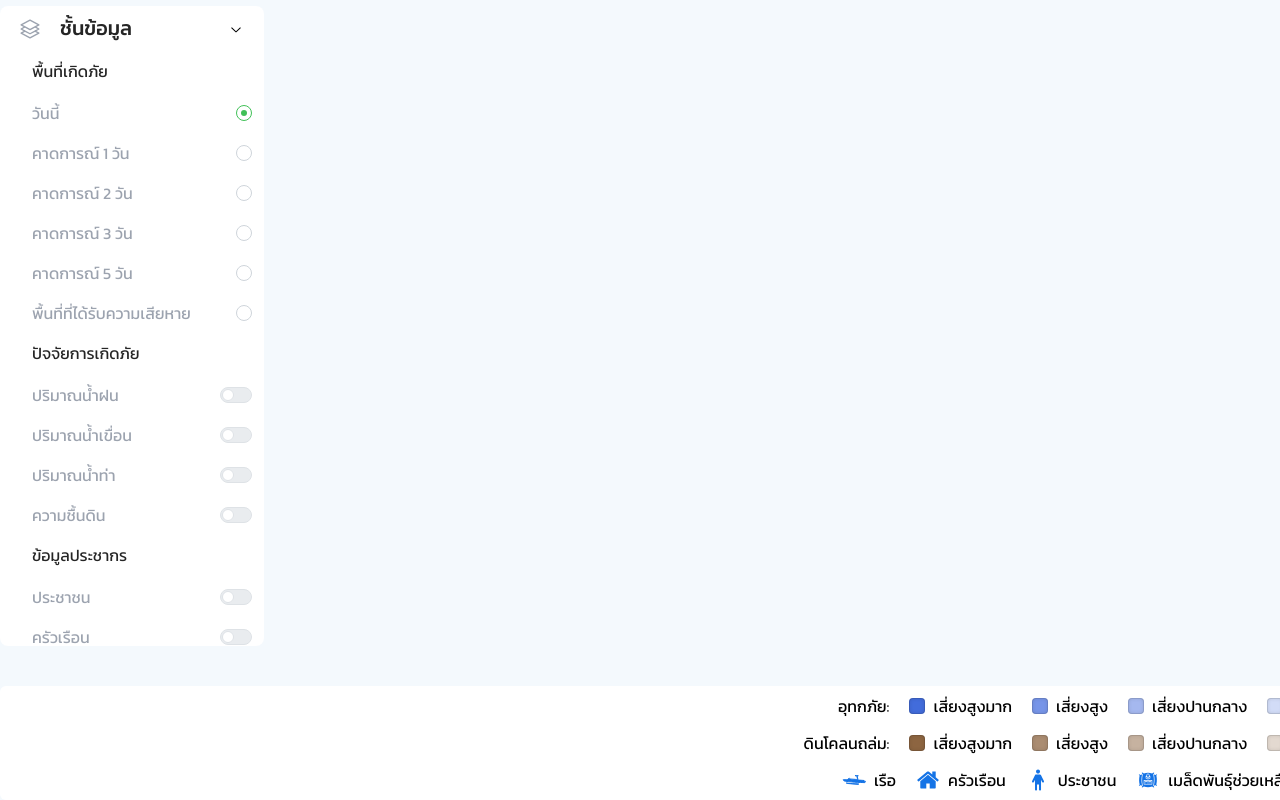
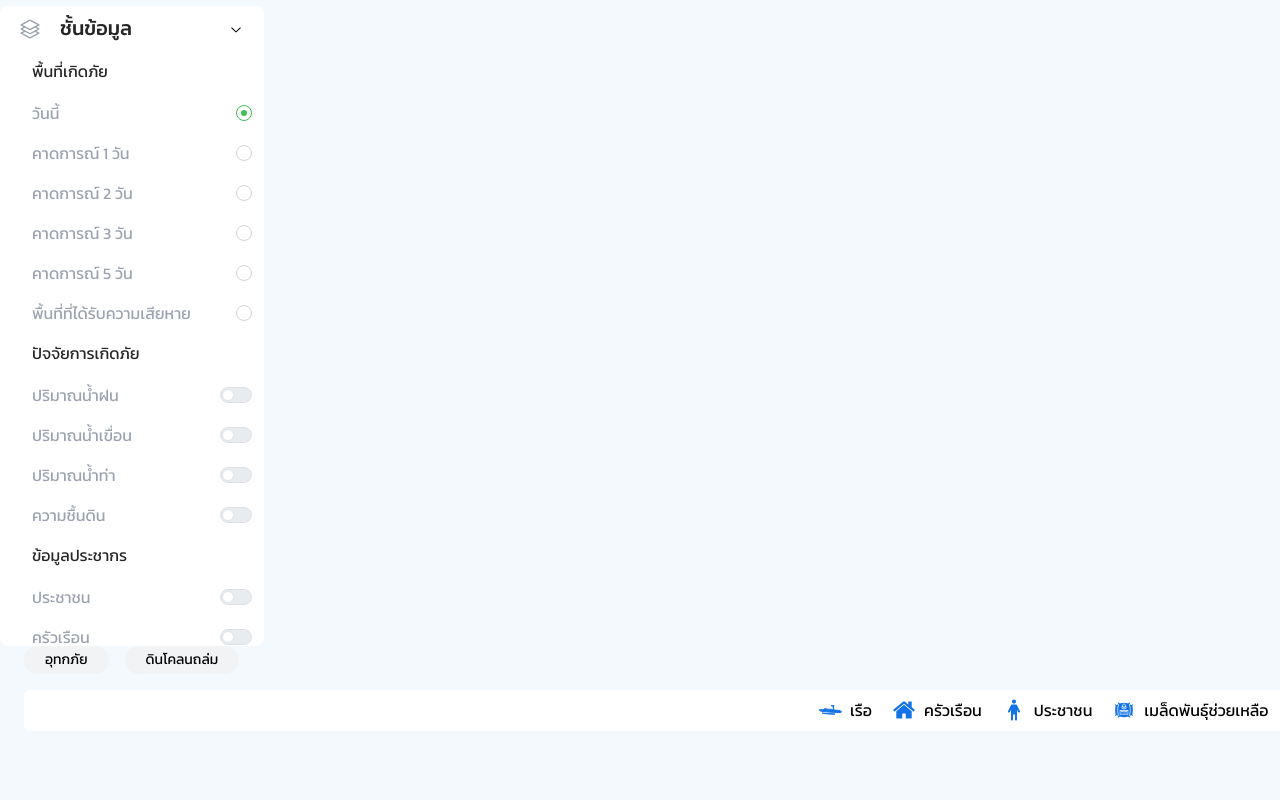
Before and after one commit to WatcharitNew/demo-dswc-one-map, a Next.js app: page / in a window 1280 px wide. Shown: the part 278-1078 px from the top of the page. After the commit the page ends 1009 px from the top, so only its background shows below. Built offline with nearby package versions, Linux system fonts and the light colour scheme.

Commit message:
feat: map label with temporary disaster select

```diff
--- a/src/app/page.js
+++ b/src/app/page.js
@@ -1,13 +1,12 @@
 import Filter from "@/components/filter";
-import { MapLabel } from "@/components";
-import { MapFilter } from "@/containers";
+import { MapFilter, MapContainer } from "@/containers";
 
 export default function Home() {
   return (
     <div className="w-full h-full">
       <Filter />
       <MapFilter />
-      <MapLabel />
+      <MapContainer/>
     </div>
   );
 }
--- a/src/components/MapLabel.jsx
+++ b/src/components/MapLabel.jsx
@@ -1,13 +1,23 @@
 "use client";
+
+import { useMemo } from "react";
 
 import { FLOOD_LEVEL, INFORMATION, MUDSLIDE } from "@/constants";
 
 import { ColorSwatch, Flex, Text } from "@mantine/core";
 
-export const MapLabel = () => {
+export const MapLabel = ({selectedDisaster}) => {
+  const isSelectedFlood = useMemo(() => {
+    return selectedDisaster.includes('flood')
+  }, [selectedDisaster])
+
+  const isSelectedMudslide = useMemo(() => {
+    return selectedDisaster.includes('mudslide')
+  }, [selectedDisaster])
+
   return (
-    <Flex className="flex-col items-end gap-3 py-2 px-6 mt-10 bg-white rounded-md">
-      <Flex className="gap-5 items-center">
+    <Flex className="flex-col items-end gap-3 py-2 px-6 bg-white rounded-md">
+      {isSelectedFlood && <Flex className="gap-5 items-center">
         <Text>อุทกภัย:</Text>
 
         {FLOOD_LEVEL.map((level) => (
@@ -16,9 +26,9 @@ export const MapLabel = () => {
             <Text>{level.title}</Text>
           </Flex>
         ))}
-      </Flex>
+      </Flex>}
 
-      <Flex className="gap-5 items-center">
+      {isSelectedMudslide && <Flex className="gap-5 items-center">
         <Text>ดินโคลนถล่ม:</Text>
 
         {MUDSLIDE.map((level) => (
@@ -27,7 +37,7 @@ export const MapLabel = () => {
             <Text>{level.title}</Text>
           </Flex>
         ))}
-      </Flex>
+      </Flex>}
 
       <Flex className="gap-5 items-center">
         {INFORMATION.map((information) => (
--- /dev/null
+++ b/src/components/TemporaryDisaster.jsx
@@ -0,0 +1,14 @@
+"use client";
+
+import { Flex, Chip, ChipGroup } from "@mantine/core";
+
+export const TemporaryDisaster = ({ disaster, setDisaster }) => {
+  return (
+    <Flex className="gap-4">
+      <ChipGroup multiple value={disaster} onChange={setDisaster}>
+        <Chip value="flood">อุทกภัย</Chip>
+        <Chip value="mudslide">ดินโคลนถล่ม</Chip>
+      </ChipGroup>
+    </Flex>
+  );
+};
--- /dev/null
+++ b/src/containers/MapContainer.jsx
@@ -0,0 +1,18 @@
+'use client'
+
+import { useState } from "react"
+import { Stack } from "@mantine/core"
+
+import { TemporaryDisaster } from "@/components/TemporaryDisaster"
+import { MapLabel } from "@/components"
+
+export const MapContainer = () => {
+  const [disaster, setDisaster] = useState([]);
+
+  return (
+    <Stack className="px-6">
+      <TemporaryDisaster disaster={disaster} setDisaster={setDisaster}/>
+      <MapLabel selectedDisaster={disaster}/>
+    </Stack>
+  )
+}
--- a/src/containers/index.js
+++ b/src/containers/index.js
@@ -1 +1,2 @@
 export * from './MapFilter';
+export * from './MapContainer'
```
